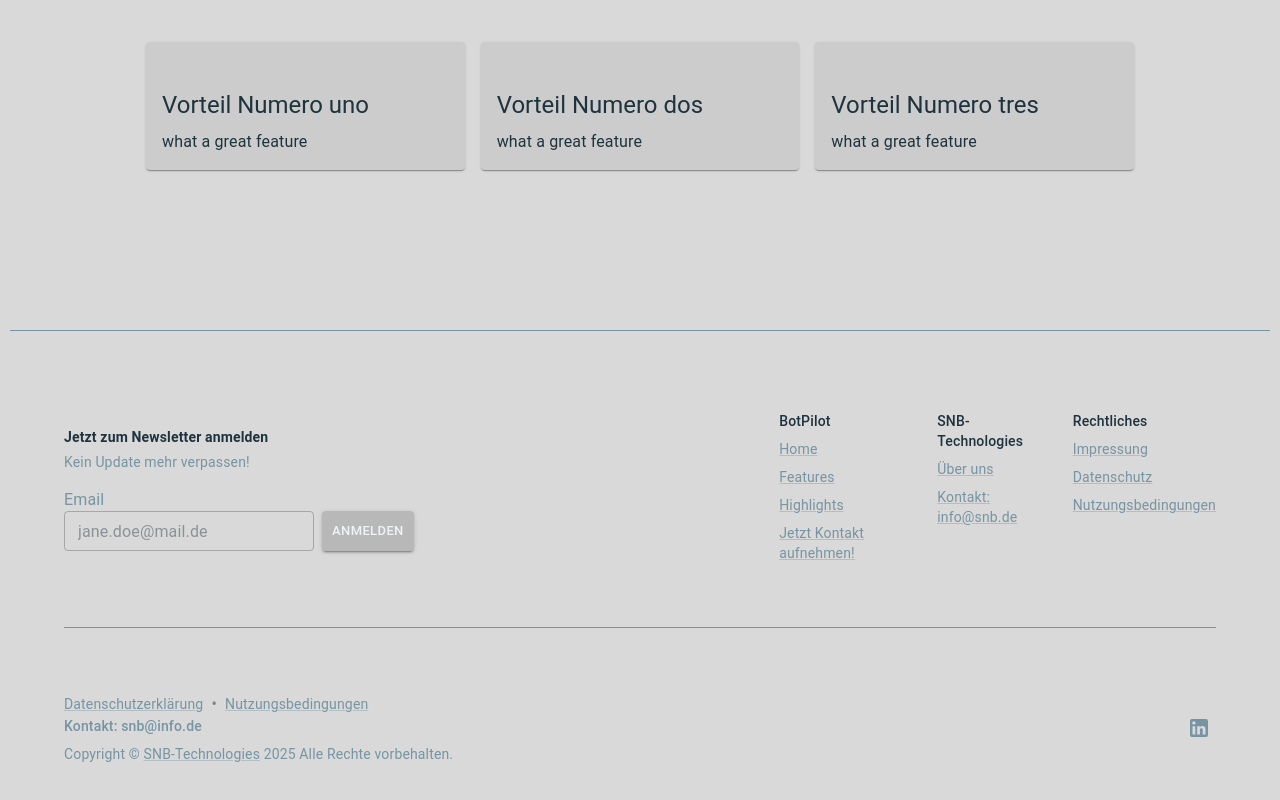
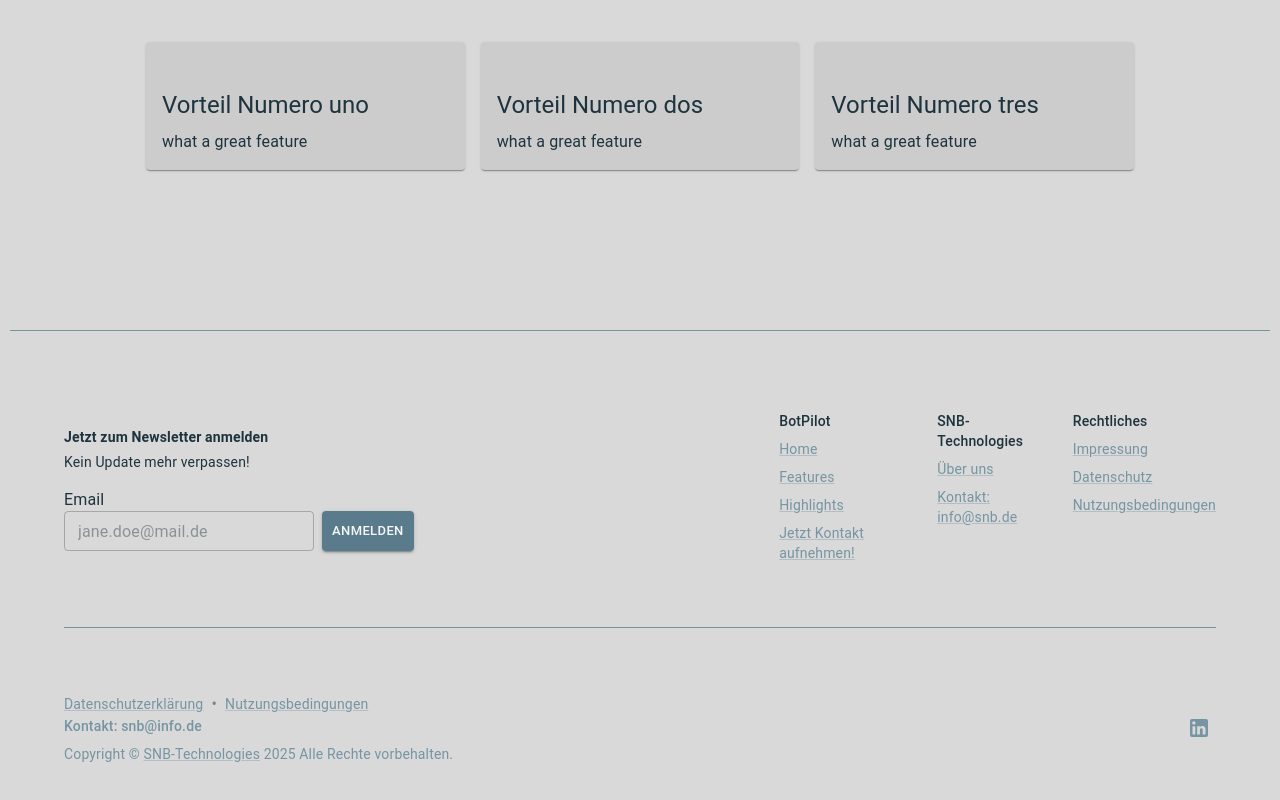
Before and after one commit to normanboettcher/bot-pilot-landing, a React (Vite) app: page / in a window 1280 px wide. Shown: the part 2460-3260 px from the top of the page. Built offline with nearby package versions, Linux system fonts and the light colour scheme; some icons are missing.

Commit message:
[normanboettcher/bot-pilot-landing#29] Changed - Footer text colors

```diff
--- a/src/components/advantages/v2/HighlightsV2.tsx
+++ b/src/components/advantages/v2/HighlightsV2.tsx
@@ -9,7 +9,7 @@ const HighlightsV2 = () => {
   const features = getProductAdvantages();
   function highlightV2() {
     return (
-      <Box>
+      <Box id={'highlights'}>
         <Grid
           container
           spacing={2}
@@ -29,7 +29,7 @@ const HighlightsV2 = () => {
     );
   }
   return (
-    <Box sx={{ py: { xs: 8, sm: 12 } }}>
+    <Box sx={{ py: { xs: 8, sm: 12 } }} id={'highlights-v2'}>
       <ParagraphContainer heading={<AdvantagesHeading />} content={highlightV2()} />
     </Box>
   );
--- a/src/components/footer/Footer.tsx
+++ b/src/components/footer/Footer.tsx
@@ -53,14 +53,21 @@ const Footer = () => {
             minWidth: { xs: '100%', sm: '60%' },
           }}
         >
-          <Box sx={{ width: { xs: '100%', sm: '60%' } }}>
+          <Stack sx={[{ width: { xs: '100%', sm: '60%' } }]} alignItems={'start'}>
             <Typography variant="body2" gutterBottom sx={{ fontWeight: 600, mt: 2 }}>
               Jetzt zum Newsletter anmelden
             </Typography>
-            <Typography variant="body2" sx={{ color: 'text.secondary', mb: 2 }}>
+            <Typography variant="body2" sx={{ mb: 2 }}>
               Kein Update mehr verpassen!
             </Typography>
-            <InputLabel htmlFor="email-newsletter">Email</InputLabel>
+            <InputLabel
+              htmlFor="email-newsletter"
+              sx={{
+                color: 'text.primary',
+              }}
+            >
+              Email
+            </InputLabel>
             <Stack direction="row" spacing={1} useFlexGap>
               <TextField
                 id="email-newsletter"
@@ -80,14 +87,14 @@ const Footer = () => {
               />
               <Button
                 variant="contained"
-                color="primary"
+                color="secondary"
                 size="small"
                 sx={{ flexShrink: 0 }}
               >
                 Anmelden
               </Button>
             </Stack>
-          </Box>
+          </Stack>
         </Box>
         <Box
           sx={{
@@ -102,10 +109,10 @@ const Footer = () => {
           <Link color="text.secondary" variant="body2" href="#">
             Home
           </Link>
-          <Link color="text.secondary" variant="body2" href="#features">
+          <Link color="text.secondary" variant="body2" href="#features-v2">
             Features
           </Link>
-          <Link color="text.secondary" variant="body2" href="#highlights">
+          <Link color="text.secondary" variant="body2" href="#highlights-v2">
             Highlights
           </Link>
           <Link color="text.secondary" variant="body2" href="#">
```
